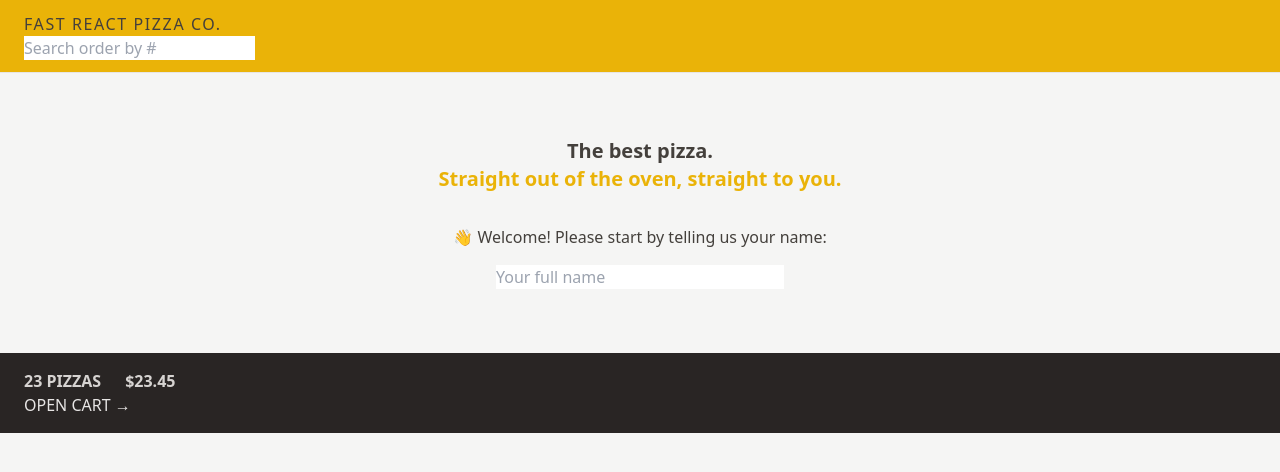
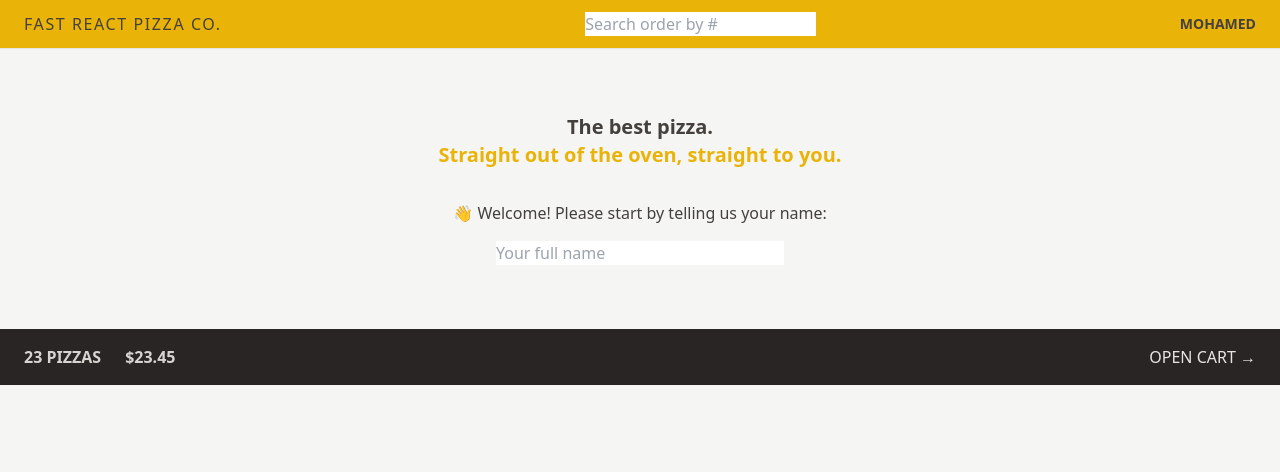
Before and after one commit to nidal1/fast-react-pizza, a React (Vite) app: page / in a window 1280 px wide. Shown: the top 472 px of the page. Built offline with nearby package versions, Linux system fonts and the light colour scheme.

Commit message:
using flexbox

```diff
--- a/src/features/cart/CartOverview.jsx
+++ b/src/features/cart/CartOverview.jsx
@@ -2,7 +2,7 @@ import { Link } from 'react-router-dom';
 
 function CartOverview() {
   return (
-    <div className="bg-stone-800 text-stone-200 uppercase p-4 sm:px-6">
+    <div className="flex items-center justify-between bg-stone-800 text-stone-200 uppercase p-4 sm:px-6">
       <p className="text-stone-300 font-semibold space-x-4 sm:space-x-6">
         <span>23 pizzas</span>
         <span>$23.45</span>
--- a/src/features/user/Username.jsx
+++ b/src/features/user/Username.jsx
@@ -1,3 +1,3 @@
 export default function Username() {
-  return <div className="hidden text-sm font-semibold">Mohamed</div>;
+  return <div className="hidden text-sm font-semibold md:block ">Mohamed</div>;
 }
--- a/src/ui/Header.jsx
+++ b/src/ui/Header.jsx
@@ -4,7 +4,7 @@ import Username from '../features/user/Username';
 
 export default function Header() {
   return (
-    <header className="bg-yellow-500 uppercase px-4 py-3 border-b border-stone-200 sm:px-6">
+    <header className="flex items-center justify-between bg-yellow-500 uppercase px-4 py-3 border-b border-stone-200 sm:px-6">
       <Link to={'/'} className="uppercase tracking-widest">
         Fast React Pizza Co.
       </Link>
```
